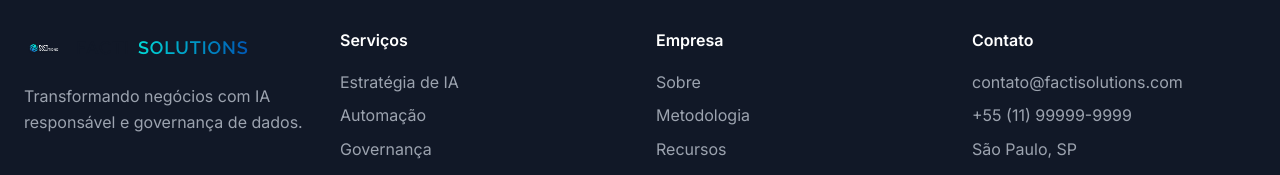
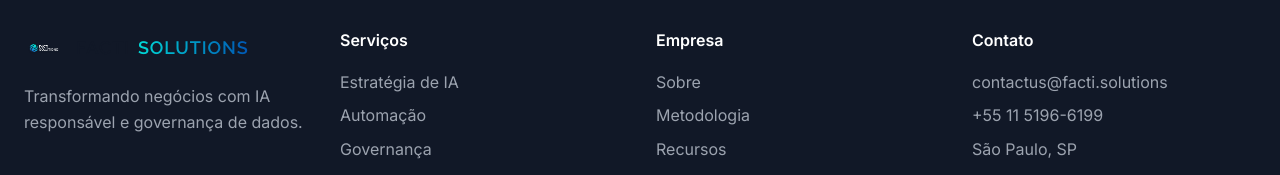
Before and after one commit to factisolutions/factiwebpage, a Next.js app: page / in a window 1280 px wide. Shown: the part 5512-5687 px from the top of the page. Built offline with nearby package versions, Linux system fonts and the light colour scheme.

Commit message:
Update Contact

```diff
--- a/app/en/page.tsx
+++ b/app/en/page.tsx
@@ -594,8 +594,8 @@ export default function HomePageEN() {
             <div>
               <h4 className="font-semibold mb-4">Contact</h4>
               <div className="space-y-2 text-gray-400">
-                <p>contact@factisolutions.com</p>
-                <p>+55 (11) 99999-9999</p>
+                                  <p>contactus@facti.solutions</p>
+                <p>+55 11 5196-6199</p>
                 <p>São Paulo, SP</p>
               </div>
             </div>
--- a/app/page.tsx
+++ b/app/page.tsx
@@ -587,8 +587,8 @@ export default function HomePage() {
             <div>
               <h4 className="font-semibold mb-4">Contato</h4>
               <div className="space-y-2 text-gray-400">
-                <p>contato@factisolutions.com</p>
-                <p>+55 (11) 99999-9999</p>
+                              <p>contactus@facti.solutions</p>
+              <p>+55 11 5196-6199</p>
                 <p>São Paulo, SP</p>
               </div>
             </div>
```
